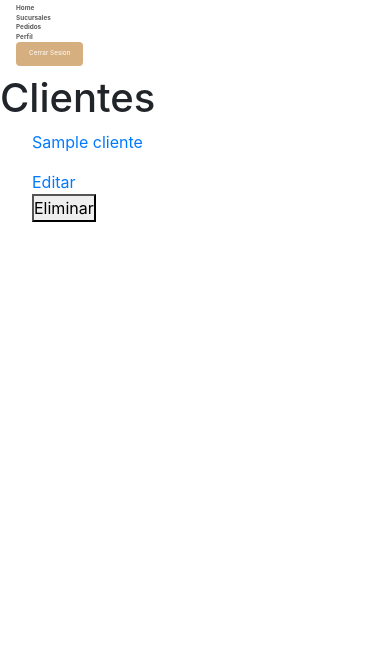
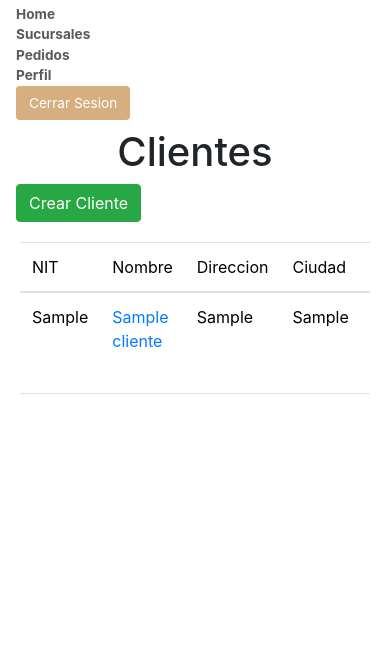
Before and after one commit to DylanYam033/KingCourier, a Django app: page /clientes/ in a window 390 px wide, after a click that opens the changed part. Shown: the part 134-804 px from the top of the page. Run offline with Django 4.2, Linux system fonts and the light colour scheme; a user stored in the database is signed in; tables that the repository leaves empty hold one stand-in row (values such as "Sample post"); some libraries are stand-ins or nearby versions.

Commit message:
creaciond de tablas y mejoras de estilo

```diff
--- a/GestionClientes/views.py
+++ b/GestionClientes/views.py
@@ -82,7 +82,7 @@ def editar_cliente(request, cliente_id):
 
 
 def eliminar_cliente(request, cliente_id):
-    cliente = get_object_or_404(Cliente, pk=cliente_id)
+    cliente = Cliente.objects.get(id=cliente_id)
     cliente.activo = False
     cliente.save()
     return redirect('clientes')
@@ -90,13 +90,13 @@ def eliminar_cliente(request, cliente_id):
 
 # listar sucursales registradas
 def sucursal(request):
-    sucursal = Sucursale.objects.filter(cliente=request.user.propietario_cliente)
+    sucursal = Sucursale.objects.filter(cliente=request.user.propietario_cliente, activo=True)
     if sucursal.exists():
         return render(request, 'sucursales/index.html', {
             'sucursales': sucursal
         })
     else:
-        message = "No hay clientes registrados"
+        message = "No hay sucursales registradas"
         return render(request, 'sucursales/index.html', {
             'message': message
         })
@@ -148,7 +148,7 @@ def editar_sucursal(request, sucursal_id):
 
 
 def eliminar_sucursal(request, sucursal_id):
-    sucursal = get_object_or_404(Sucursale, pk=sucursal_id)
+    sucursal = Sucursale.objects.get(id=sucursal_id)
     sucursal.activo = False
     sucursal.save()
     return redirect('sucursales')
--- a/frontend/static/styles/navbarStyle.css
+++ b/frontend/static/styles/navbarStyle.css
@@ -42,42 +42,19 @@
   color: white;
 }
 
-  @media (max-width: 1370px) {
+@media (max-width: 1040px) {
   .navbar .navbar-brand {
-      padding-left: 0rem;
+    padding-left: 1rem;
   }
 
   #navbarSupportedContent {
-      padding-right: 0rem;
+    padding-right: 1rem;
+  }
+  .nav-item {
+    font-size: 0.85rem;
   }
 
-    .nav-item{
-      font-size: 1rem;
-    }
-
-    .nav-item .btn{
-      font-size: 1rem;
+  .nav-item .btn {
+    font-size: 0.85rem;
   }
 }
-
-
-  @media (max-width: 1040px) {
-    .nav-item{
-      font-size: .7rem;
-    }
-
-    .nav-item .btn{
-      font-size: 0.7rem;
-    }
-
-  }
-
-  @media (max-width: 833px) {
-    .nav-item{
-      font-size: 0.4rem;
-    }
-    .nav-item .btn{
-      font-size: 0.4rem;
-    }
-
-  }
--- a/frontend/templates/clientes/index.html
+++ b/frontend/templates/clientes/index.html
@@ -1,19 +1,49 @@
-{% extends 'layouts/base.html' %} {% block content %}
-<h1>Clientes</h1>
-{{message}}
-{% for cliente in clientes %}
-<ul>
-  <li>
-    <a href="{% url 'detalle_cliente' cliente.id %}">
-      <p>{{ cliente.nombre }}</p>
-    </a>
+{% extends 'layouts/base.html' %}
 
-    <a href="{% url 'editar_cliente' cliente.id %}">Editar</a>
+{% block content %}
+<h1 class="text-center">Clientes</h1>
+  {% if message %}
+    <div class="alert alert-info" role="alert">
+      {{message}}
+    </div>
+  {% endif %}
 
-    <form method="post" action="{% url 'eliminar_cliente' cliente.id %}">
-      {% csrf_token %}
-      <button type="submit">Eliminar</button>
-    </form>
-  </li>
-</ul>
-{% endfor %} {% endblock content %}
+    <div class="ml-3">
+      <a class="btn btn-success" href="{% url 'create_cliente' %}" role="button">Crear Cliente</a>
+    </div>
+
+    <div class="card-body">
+      <div class="table-responsive">
+        <table class="table">
+          <thead>
+            <tr>
+              <th>NIT</th>
+              <th>Nombre</th>
+              <th>Direccion</th>
+              <th>Ciudad</th>
+              <th>Email</th>
+              <th>Telefono</th>
+              <th>Opciones</th>
+            </tr>
+          </thead>
+          <tbody>
+            {% for cliente in clientes %}
+            <tr>
+              <td>{{cliente.identificacion}}</td>
+              <td><a href="{% url 'detalle_cliente' cliente.id %}">{{ cliente.nombre }}</a></td>
+              <td>{{cliente.direccion}}</td>
+              <td>{{cliente.ciudad}}</td>
+              <td>{{cliente.email}}</td>
+              <td>{{cliente.telefono}}</td>
+              <td>
+                <a class="btn btn-info" href="{% url 'editar_cliente' cliente.id %}" role="button">Editar</a>
+                <a class="btn btn-danger" href="{% url 'eliminar_cliente' cliente.id %}" role="button">Borrar</a>
+              </td>
+            </tr>
+            {% endfor %}
+          </tbody>
+        </table>
+      </div>
+    </div>
+
+{% endblock content %}
--- a/user/views.py
+++ b/user/views.py
@@ -18,7 +18,7 @@ def user_create(request):
 
 @login_required
 def users_list(request):
-    users = User.objects.all()
+    users = User.objects.exclude(is_superuser=True)
     if users.exists():
         return render(request, 'login/users.html', {
             'users': users
```
Also changed, not shown: frontend/templates/login/users.html (+46 -3 lines), frontend/templates/sucursales/index.html (+46 -16 lines). Lines whose indentation alone changed are shown as unchanged.
